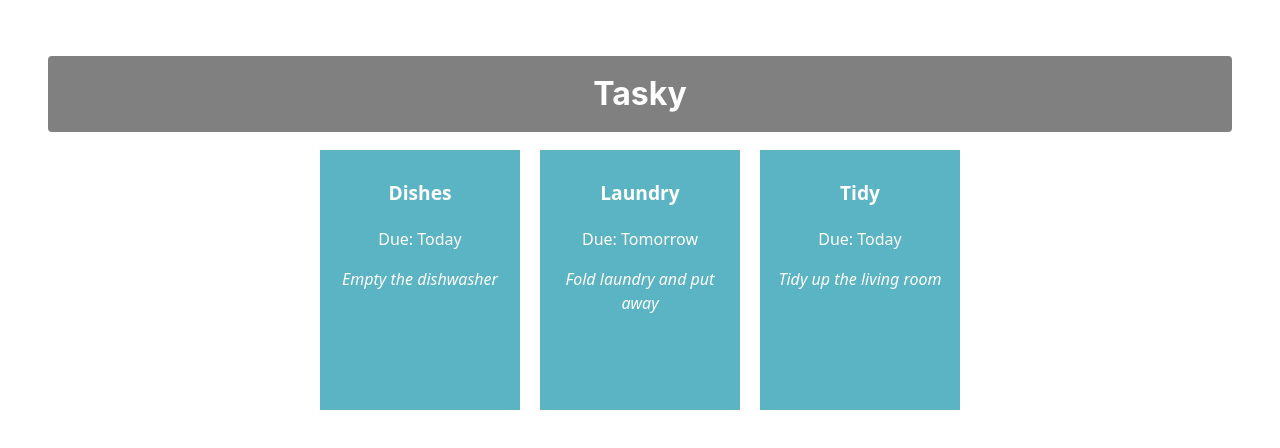
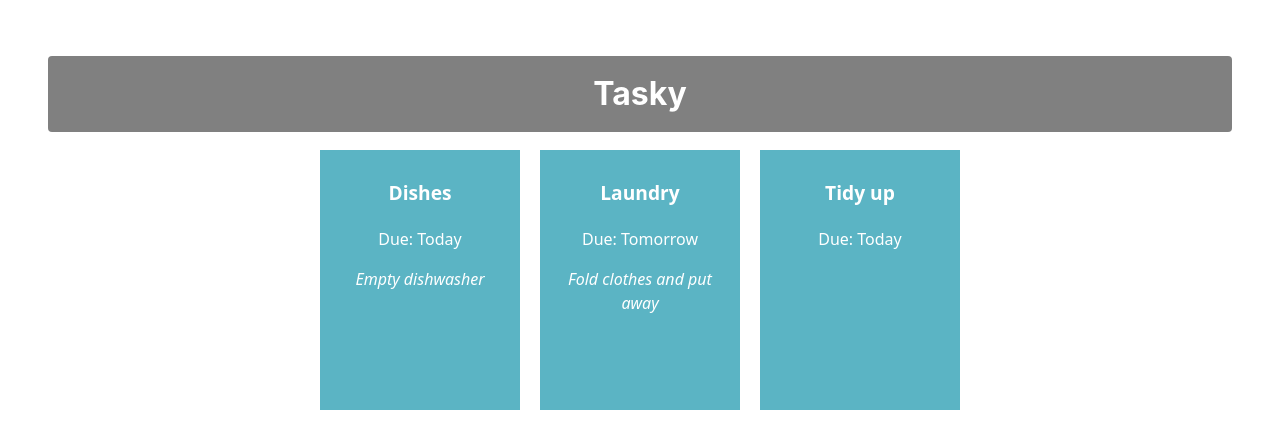
Before and after one commit to tiredwork/react-basics-labs, a React (Vite) app in the folder tasky/: page / in a window 1280 px wide. Shown: the top 448 px of the page. Built offline with nearby package versions, Linux system fonts and the light colour scheme.

Commit message:
Added task state

```diff
--- a/tasky/src/App.jsx
+++ b/tasky/src/App.jsx
@@ -1,13 +1,22 @@
+import React, { useState } from 'react';
 import './App.css';
 import Task from './components/Task';
 
 function App() {
+  const [ taskState, setTaskState ] = useState({
+    tasks: [
+      { title:"Dishes", description: "Empty dishwasher", deadline: "Today" },
+      { title: "Laundry", description: "Fold clothes and put away", deadline: "Tomorrow" },
+      { title: "Tidy up", deadline: "Today" }
+    ]
+  });
+
   return (
     <div className="container">
       <h1>Tasky</h1>
-      <Task title="Dishes" deadline="Today" description="Empty the dishwasher" />
-      <Task title="Laundry" deadline="Tomorrow" description="Fold laundry and put away" />
-      <Task title="Tidy" deadline="Today" description="Tidy up the living room" />
+      <Task title={taskState.tasks[0].title} deadline={taskState.tasks[0].deadline} description={taskState.tasks[0].description} />
+      <Task title={taskState.tasks[1].title} deadline={taskState.tasks[1].deadline} description={taskState.tasks[1].description} />
+      <Task title={taskState.tasks[2].title} deadline={taskState.tasks[2].deadline} description={taskState.tasks[2].description} />
     </div>
   );
 }
```
Also changed, not shown: 1 other file (tests, documents, lock files or other folders).
